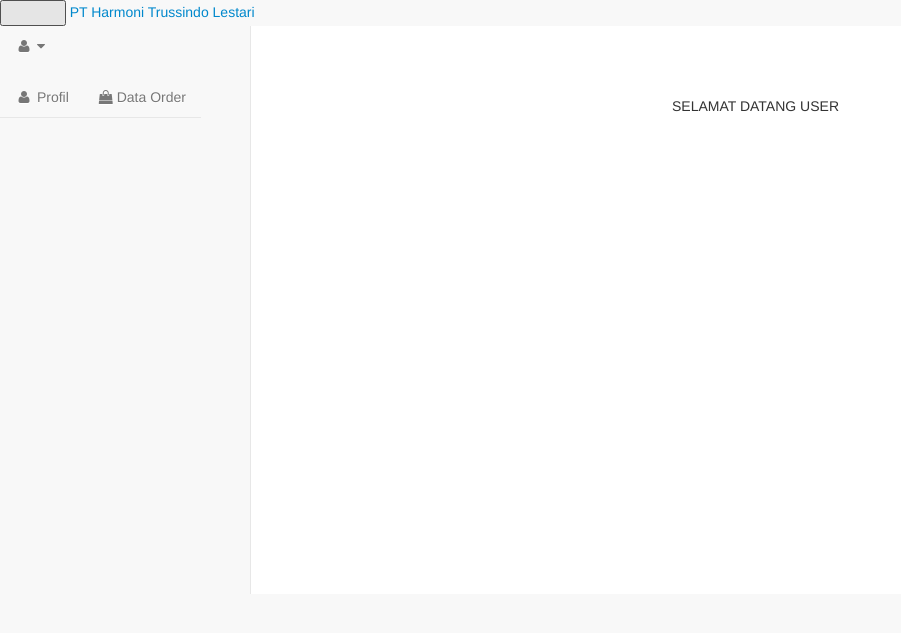
After one commit to juhendrautama/sk_pr, a CodeIgniter app: page /sk_pr/index.php/user/home/index in a window 1280 px wide. The commit adds this page. Shown: the top 633 px of the page, without its empty margins (0-901 px from the left). Run offline with CodeIgniter, Linux system fonts and the light colour scheme; a user stored in the database is signed in; some libraries are stand-ins or nearby versions.

Commit message:
membuat dasbord

```diff
--- /dev/null
+++ b/application/controllers/user/Home.php
@@ -0,0 +1,49 @@
+<?php if ( ! defined('BASEPATH')) exit('No direct script access allowed');
+
+
+
+class Home extends CI_Controller {
+
+	function __construct()
+
+		{
+
+			parent::__construct();
+			$this->load->model('M_crud_pelanggan');
+			$this->load->library("session");
+			$this->sessionku();
+
+		}
+
+
+
+	function sessionku ()
+
+	{
+		$berhasil=$this->session->userdata('login');
+		if (!isset($berhasil) || $berhasil !=true )
+		{ redirect('user/Login_akses'); }
+	}
+
+	public function index()
+
+	{
+		$this->load->view('user/home');
+
+	}
+
+
+
+
+
+
+
+
+
+}
+
+
+
+
+
+/* copy reg juhendra utama*/
--- a/application/views/tools/menu_atas.php
+++ b/application/views/tools/menu_atas.php
@@ -35,7 +35,7 @@
                 <li class="dropdown"><a href="#"><span>User : <?php echo $this->session->userdata('nama'); ?> </span> <i class="bi bi-chevron-down"></i></a>
                 <ul>
                  <li>
-                    <a class="dropdown-item a"  href="Login_user/logout">Dashboard</a>
+                    <a class="dropdown-item a"  href="user/Home">Dashboard</a>
                   </li>
 
                   <li>
--- /dev/null
+++ b/application/views/user/home.php
@@ -0,0 +1,103 @@
+
+<!DOCTYPE html>
+<html lang="en">
+
+<head>
+    <?php $this->load->view('user/tools/head'); ?>
+<style type="text/css">
+.a:hover{
+
+   -ms-transform: scale(1.2); /* IE 9 */
+  -webkit-transform: scale(1.0); /* Safari 3-8 */
+  transform: scale(1.0);
+
+  background-color: rgba(0, 140, 186, 0.0);
+   box-shadow: 0 0 2px 2px rgba(0, 140, 186, 0.5);
+   color:#000 ;
+
+}
+</style>
+</head>
+
+<body>
+
+    <div id="wrapper">
+
+        <!-- Navigation -->
+        <nav class="navbar navbar-default navbar-static-top" role="navigation" style="margin-bottom: 0">
+            <div class="navbar-header">
+                <button type="button" class="navbar-toggle" data-toggle="collapse" data-target=".navbar-collapse">
+                    <span class="sr-only">Toggle navigation</span>
+                    <span class="icon-bar"></span>
+                    <span class="icon-bar"></span>
+                    <span class="icon-bar"></span>
+                </button>
+                <a class="navbar-brand" href="adminpanel/Home">PT Harmoni Trussindo Lestari</a>
+            </div>
+            <!-- /.navbar-header -->
+            <?php $this->load->view('user/tools/menu_atas'); ?>
+            <?php $this->load->view('user/tools/menu_samping'); ?>
+        </nav>
+
+        <div id="page-wrapper">
+            <div class="row">
+                <div class="col-lg-12">
+                   <br>
+                </div>
+                <!-- /.col-lg-12 -->
+            </div>
+            <!-- /.row -->
+            <div class="row">
+                <div class="col-lg-12">
+                    <div class="panel panel-default">
+                        <div class="panel-heading">
+                            <center>SELAMAT DATANG USER</center>
+                        </div>
+                    </div>
+                </div>
+
+                <!-- /.col-lg-12 -->
+            </div>
+
+
+                    </div>
+                    <!-- /.panel -->
+                </div>
+                <!-- /.col-lg-6 -->
+            </div>
+            <!-- /.row -->
+        </div>
+        <!-- /#page-wrapper -->
+
+    </div>
+    <!-- /#wrapper -->
+
+    <!-- jQuery -->
+    <script src="tmp_admin/vendor/jquery/jquery.min.js"></script>
+
+    <!-- Bootstrap Core JavaScript -->
+    <script src="tmp_admin/vendor/bootstrap/js/bootstrap.min.js"></script>
+
+    <!-- Metis Menu Plugin JavaScript -->
+    <script src="tmp_admin/vendor/metisMenu/metisMenu.min.js"></script>
+
+    <!-- DataTables JavaScript -->
+    <script src="tmp_admin/vendor/datatables/js/jquery.dataTables.min.js"></script>
+    <script src="tmp_admin/vendor/datatables-plugins/dataTables.bootstrap.min.js"></script>
+    <script src="tmp_admin/vendor/datatables-responsive/dataTables.responsive.js"></script>
+
+    <!-- Custom Theme JavaScript -->
+    <script src="tmp_admin/dist/js/sb-admin-2.js"></script>
+
+    <!-- Page-Level Demo Scripts - Tables - Use for reference -->
+    <script>
+    $(document).ready(function() {
+        $('#dataTables-example').DataTable({
+            responsive: true
+        });
+    });
+    </script>
+
+</body>
+
+</html>
--- /dev/null
+++ b/application/views/user/tools/head.php
@@ -0,0 +1,64 @@
+<base href="<?php echo base_url(); ?>" />
+    <meta charset="utf-8">
+    <meta http-equiv="X-UA-Compatible" content="IE=edge">
+    <meta name="viewport" content="width=device-width, initial-scale=1">
+    <meta name="description" content="">
+    <meta name="author" content="">
+
+    <title>USER PANEL</title>
+    <link rel="shortcut icon" href="../img/logo/logo_atas.png">
+    <!-- Bootstrap Core CSS -->
+    <link href="tmp_admin/vendor/bootstrap/css/bootstrap.min.css" rel="stylesheet">
+
+    <!-- MetisMenu CSS -->
+    <link href="tmp_admin/vendor/metisMenu/metisMenu.min.css" rel="stylesheet">
+
+    <!-- DataTables CSS -->
+    <link href="tmp_admin/vendor/datatables-plugins/dataTables.bootstrap.css" rel="stylesheet">
+
+    <!-- DataTables Responsive CSS -->
+    <link href="tmp_admin/vendor/datatables-responsive/dataTables.responsive.css" rel="stylesheet">
+
+    <!-- Custom CSS -->
+    <link href="tmp_admin/dist/css/sb-admin-2.css" rel="stylesheet">
+
+    <!-- Custom Fonts -->
+    <link href="tmp_admin/vendor/font-awesome/css/font-awesome.min.css" rel="stylesheet" type="text/css">
+
+
+
+
+        <!-- Vendor CSS Files -->
+
+  <link href="assets/vendor/icofont/icofont.min.css" rel="stylesheet">
+  <link href="assets/vendor/boxicons/css/boxicons.min.css" rel="stylesheet">
+  <link href="assets/vendor/animate.css/animate.min.css" rel="stylesheet">
+  <link href="assets/vendor/venobox/venobox.css" rel="stylesheet">
+  <link href="assets/vendor/owl.carousel/assets/owl.carousel.min.css" rel="stylesheet">
+
+
+ <!-- TinyMCE -->
+<script src="assets/tinymce/jquery-2.0.2.min.js"></script>
+    <script src="assets/tinymce/tinymce.min.js"></script>
+    <script type="text/javascript">
+        tinymce.init({
+        fontsize_formats: "8pt 9pt 10pt 11pt 12pt 13pt 14pt 15pt 16pt 17pt 18pt 24pt 36pt",
+        selector: "textarea",theme: "modern",
+        relative_urls: false,
+        remove_script_host: false,
+      plugins: [
+           "advlist autolink link image lists charmap print preview hr anchor pagebreak",
+           "searchreplace wordcount visualblocks visualchars insertdatetime media nonbreaking",
+           "table contextmenu directionality emoticons paste textcolor responsivefilemanager code fullpage"
+     ],
+     toolbar1: "undo redo | bold italic underline | alignleft aligncenter alignright alignjustify | bullist numlist outdent indent | styleselect",
+     toolbar2: "| responsivefilemanager | link unlink anchor | image media | forecolor backcolor  | print preview code | fullpage | fontsizeselect",
+     image_advtab: true ,
+
+     external_filemanager_path:"https://pkk.jambiprov.go.id/assets/filemanager/",
+     filemanager_title:"Media Manager" ,
+     external_plugins: { "filemanager" : "https://pkk.jambiprov.go.id/assets/filemanager/plugin.min.js"}
+    });
+</script>
+
+<!-- /TinyMCE -->
--- /dev/null
+++ b/application/views/user/tools/menu_atas.php
@@ -0,0 +1,23 @@
+
+            <ul class="nav navbar-top-links navbar-right">
+
+                <!-- /.dropdown -->
+                <li class="dropdown">
+                    <a class="dropdown-toggle" data-toggle="dropdown" href="#">
+                        <i class="fa fa-user fa-fw"></i> <i class="fa fa-caret-down"></i>
+                    </a>
+                    <ul class="dropdown-menu dropdown-user">
+
+                        <li>
+                       <a Onclick="return confirm('YAKIN  KELUAR  ?');" href="Login_user/logout"><i class="fa fa-fw fa-power-off"></i> Log Out</a>
+                        </li>
+                        <li class="divider"></li>
+                        <li><a href="Home" target="_blank"><i class="fa fa-gear fa-fw"></i> View Web</a>
+                        </li>
+
+                    </ul>
+                    <!-- /.dropdown-user -->
+                </li>
+                <!-- /.dropdown -->
+            </ul>
+            <!-- /.navbar-top-links -->
--- /dev/null
+++ b/application/views/user/tools/menu_samping.php
@@ -0,0 +1,20 @@
+ <div class="navbar-default sidebar" role="navigation" >
+                <div class="sidebar-nav navbar-collapse">
+                    <ul class="nav" id="side-menu">
+
+                        <li>
+                            <a href="adminpanel/Admin_profil"><i class="fa fa-user fa-fw"></i> Profil</a>
+                        </li>
+                          <li>
+                            <a href="adminpanel/Data_pelanggan"><i class="fa fa-shopping-bag"></i> Data Order</a>
+                        </li>
+
+
+
+
+
+                    </ul>
+                </div>
+                <!-- /.sidebar-collapse -->
+            </div>
+            <!-- /.navbar-static-side -->
```
Also changed, not shown: application/views/detail_produk.php (+0 -14 lines), application/views/user/tools/tgl_indonesia.php (added, +23 -0 lines), img/bukti_bayar/249450198_6315268288545370_2972335035226367939_n.jpg (added).
